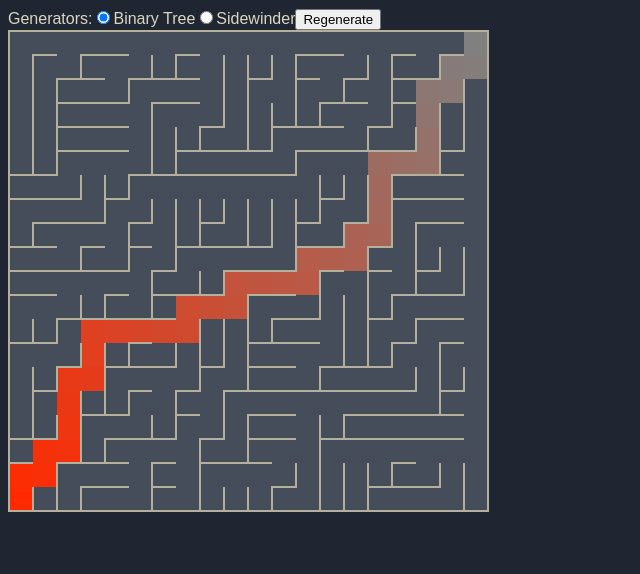
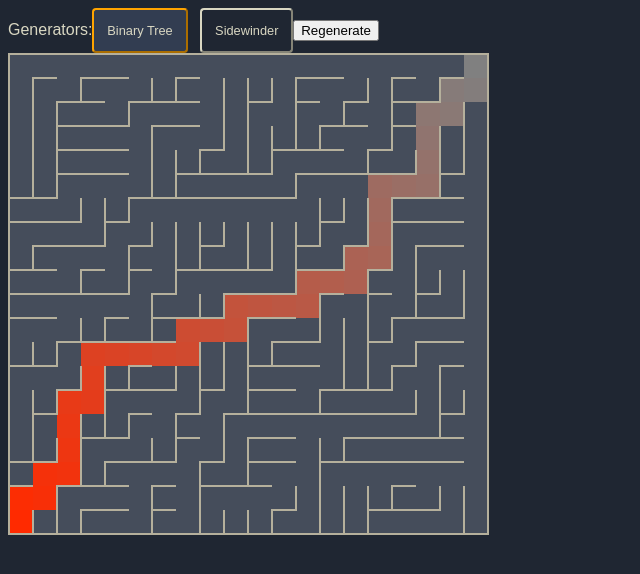
Before and after one commit to julioolvr/mazes, a React (Create React App) app: page / in a window 1280 px wide. Shown: the top 574 px of the page, without its empty margins (0-640 px from the left). Built offline with nearby package versions, Linux system fonts and the light colour scheme.

Commit message:
Slightly improved styles

```diff
--- a/package.json
+++ b/package.json
@@ -3,10 +3,12 @@
   "version": "0.1.0",
   "private": true,
   "dependencies": {
+    "@types/classnames": "^2.2.9",
     "@types/jest": "24.0.20",
     "@types/node": "12.11.7",
     "@types/react": "16.9.11",
     "@types/react-dom": "16.9.3",
+    "classnames": "^2.2.6",
     "react": "^16.11.0",
     "react-dom": "^16.11.0",
     "react-scripts": "3.2.0",
--- a/src/App.tsx
+++ b/src/App.tsx
@@ -2,6 +2,7 @@ import React, { useState, useRef } from "react";
 import "./App.css";
 
 import Maze from "Maze";
+import Button from "ui/Button";
 import Grid from "lib/maze";
 import { binaryTree, sidewinder } from "lib/generators";
 
@@ -28,17 +29,13 @@ const App: React.FC = () => {
     <div>
       Generators:
       {algorithms.map((algorithm, i) => (
-        <label key={algorithm.name}>
-          <input
-            type="radio"
-            name="algorithm"
-            value={i}
-            checked={algorithmIndex === i}
-            onChange={e => setAlgorithmIndex(Number(e.target.value))}
-          />
-
+        <Button
+          key={algorithm.name}
+          onClick={() => setAlgorithmIndex(i)}
+          selected={algorithmIndex === i}
+        >
           {algorithm.name}
-        </label>
+        </Button>
       ))}
       <button onClick={regenerate}>Regenerate</button>
       <Maze key={generatedAt.toISOString()} grid={mazeRef.current} />
--- a/src/index.css
+++ b/src/index.css
@@ -4,6 +4,8 @@
   --maze-background-color: #454d5b;
   --maze-wall-color: #b5b09c;
   --font-family: sans-serif;
+  --active: #323d51;
+  --accent: #ffa400;
 }
 
 body {
--- /dev/null
+++ b/src/ui/Button.css
@@ -0,0 +1,17 @@
+.btn {
+  padding: 1em;
+  border-radius: 4px;
+  font-size: 0.8em;
+  background-color: transparent;
+  color: var(--color);
+  border-color: var(--color);
+}
+
+.btn + .btn {
+  margin-left: 1em;
+}
+
+.btn--selected {
+  background-color: var(--active);
+  border-color: var(--accent);
+}
--- /dev/null
+++ b/src/ui/Button.tsx
@@ -0,0 +1,28 @@
+import React from "react";
+import cn from "classnames";
+
+import "./Button.css";
+
+function Button({
+  className,
+  selected,
+  ...props
+}: Props & React.ComponentProps<"button">) {
+  return (
+    <button
+      className={cn("btn", className, { "btn--selected": selected })}
+      {...props}
+    />
+  );
+}
+
+Button.defaultProps = {
+  selected: false
+};
+
+type Props = {
+  className?: string;
+  selected?: boolean;
+};
+
+export default Button;
```
Also changed, not shown: 1 other file (tests, documents, lock files or other folders).
